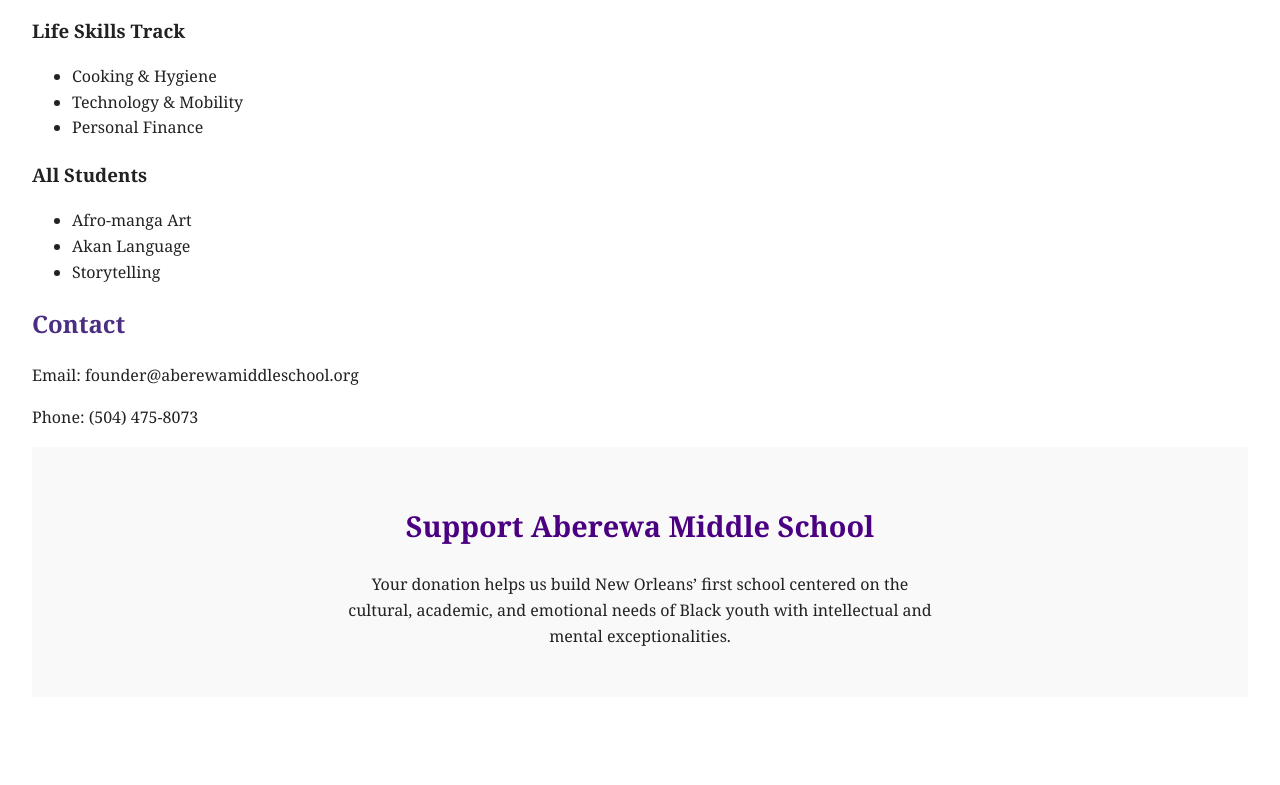
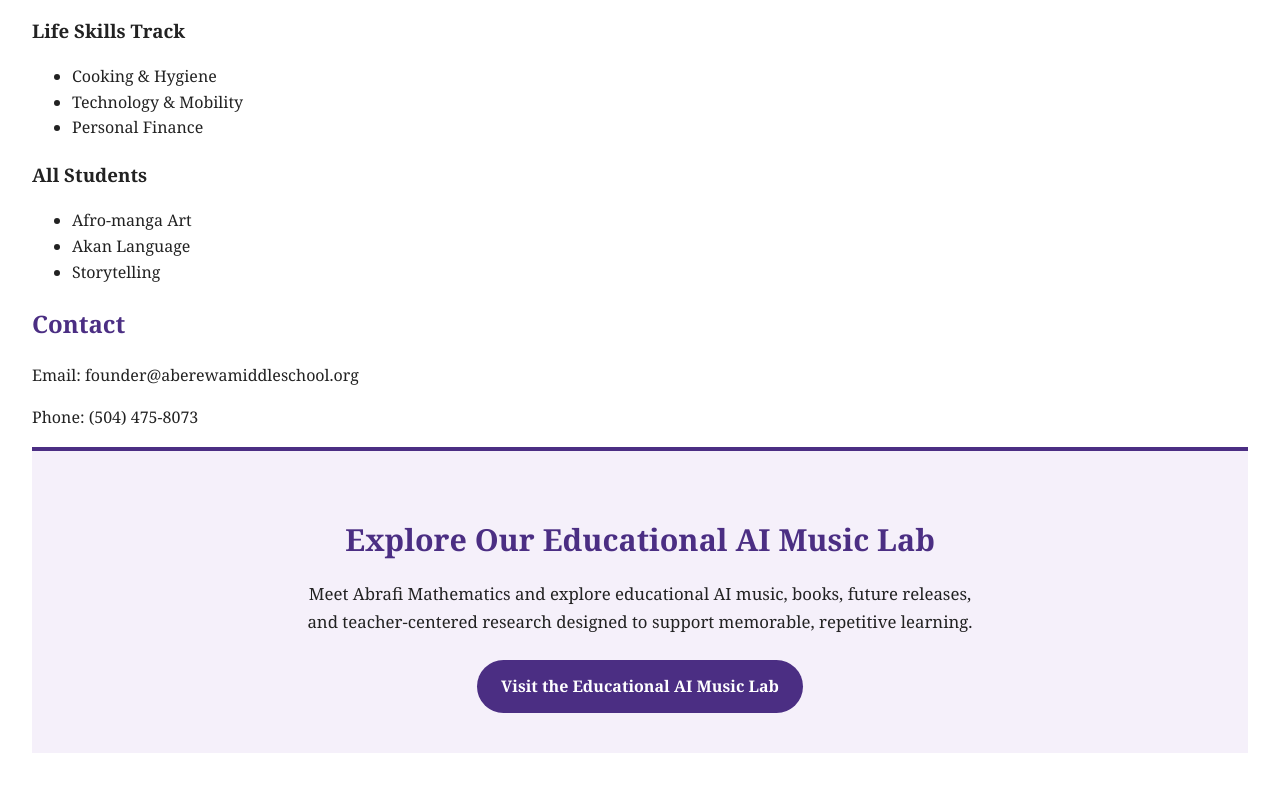
Before and after one commit to Aberewa-MiddleSchool/aberewa-site, a plain HTML site: page index.html in a window 1280 px wide. Shown: the part 1579-2364 px from the top of the page. Before the commit the page ends 2308 px from the top, so only its background shows below. Drawn offline with Linux system fonts and the light colour scheme; a script that the page names is missing.

Commit message:
Replace GoFundMe embed with AI Music Lab link

```diff
--- a/index.html
+++ b/index.html
@@ -118,16 +118,14 @@
             <p>Email: founder@aberewamiddleschool.org</p>
             <p>Phone: (504) 475-8073</p>
 
-<section id="donate" style="padding: 2em 1em; background-color: #f9f9f9; text-align: center;">
-  <h2 style="font-size: 1.8em; color: #4B0082;">Support Aberewa Middle School</h2>
-  <p style="font-size: 1em; max-width: 600px; margin: 0 auto 1em;">
-    Your donation helps us build New Orleans’ first school centered on the cultural, academic, and emotional needs of Black youth with intellectual and mental exceptionalities.
+<section id="ai-music-lab" style="padding: 2.5em 1em; background-color: #f5f0fa; text-align: center; border-top: 4px solid #4B2E83;">
+  <h2 style="font-size: 1.9em; color: #4B2E83; margin-bottom: 0.5em;">Explore Our Educational AI Music Lab</h2>
+  <p style="font-size: 1.05em; max-width: 680px; margin: 0 auto 1.4em; line-height: 1.7;">
+    Meet Abrafi Mathematics and explore educational AI music, books, future releases, and teacher-centered research designed to support memorable, repetitive learning.
   </p>
-
-  <div style="max-width: 300px; margin: 0 auto; box-shadow: 0 4px 12px rgba(0,0,0,0.1); border-radius: 8px;">
-    <div class="gfm-embed" data-url="https://www.gofundme.com/f/help-aberewa-middle-school-thrive-in-new-orleans/widget/large?sharesheet=manage%20hero&attribution_id=sl:8a61ea16-677a-4e09-b8b6-f51b0654fda9"></div>
-    <script defer src="https://www.gofundme.com/static/js/embed.js"></script>
-  </div>
+  <a href="educational-ai-music.html" style="display: inline-block; padding: 0.85em 1.5em; background-color: #4B2E83; color: #fff; text-decoration: none; font-weight: bold; border-radius: 999px;">
+    Visit the Educational AI Music Lab
+  </a>
 </section>
 
 
```
